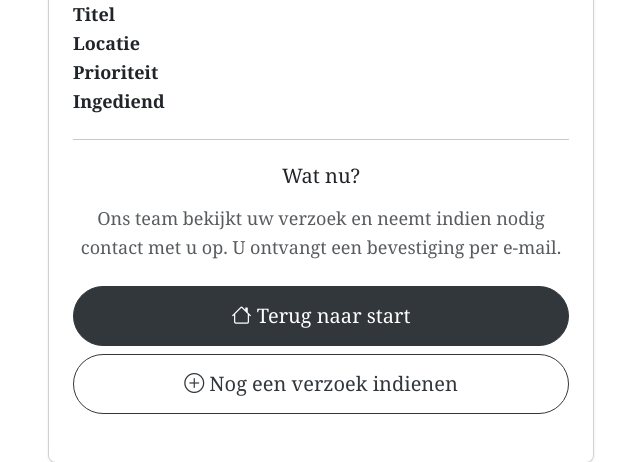
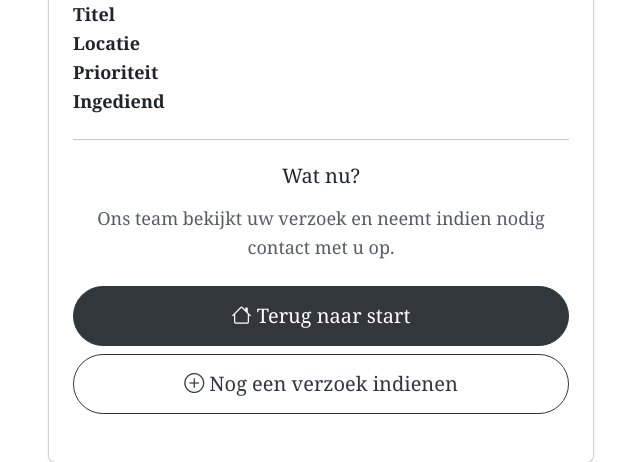
Before and after one commit to rdney/paradisefmx, a Django app: template requests/templates/requests/confirmation.html in a window 1280 px wide. Shown: the part 647-1109 px from the top of the page, without its empty margins (319-959 px from the left). Run offline with Django 5.2, Linux system fonts and the light colour scheme; the template is opened without the code that fills it, so the values that code supplies are empty.

Commit message:
Remove false promise about email confirmation

```diff
--- a/requests/templates/requests/confirmation.html
+++ b/requests/templates/requests/confirmation.html
@@ -47,7 +47,7 @@
 
                 <h2 class="h5 mb-3">{% trans "Wat nu?" %}</h2>
                 <p class="text-muted">
-                    {% trans "Ons team bekijkt uw verzoek en neemt indien nodig contact met u op. U ontvangt een bevestiging per e-mail." %}
+                    {% trans "Ons team bekijkt uw verzoek en neemt indien nodig contact met u op." %}
                 </p>
 
                 <div class="d-grid gap-2 mt-4">
```
